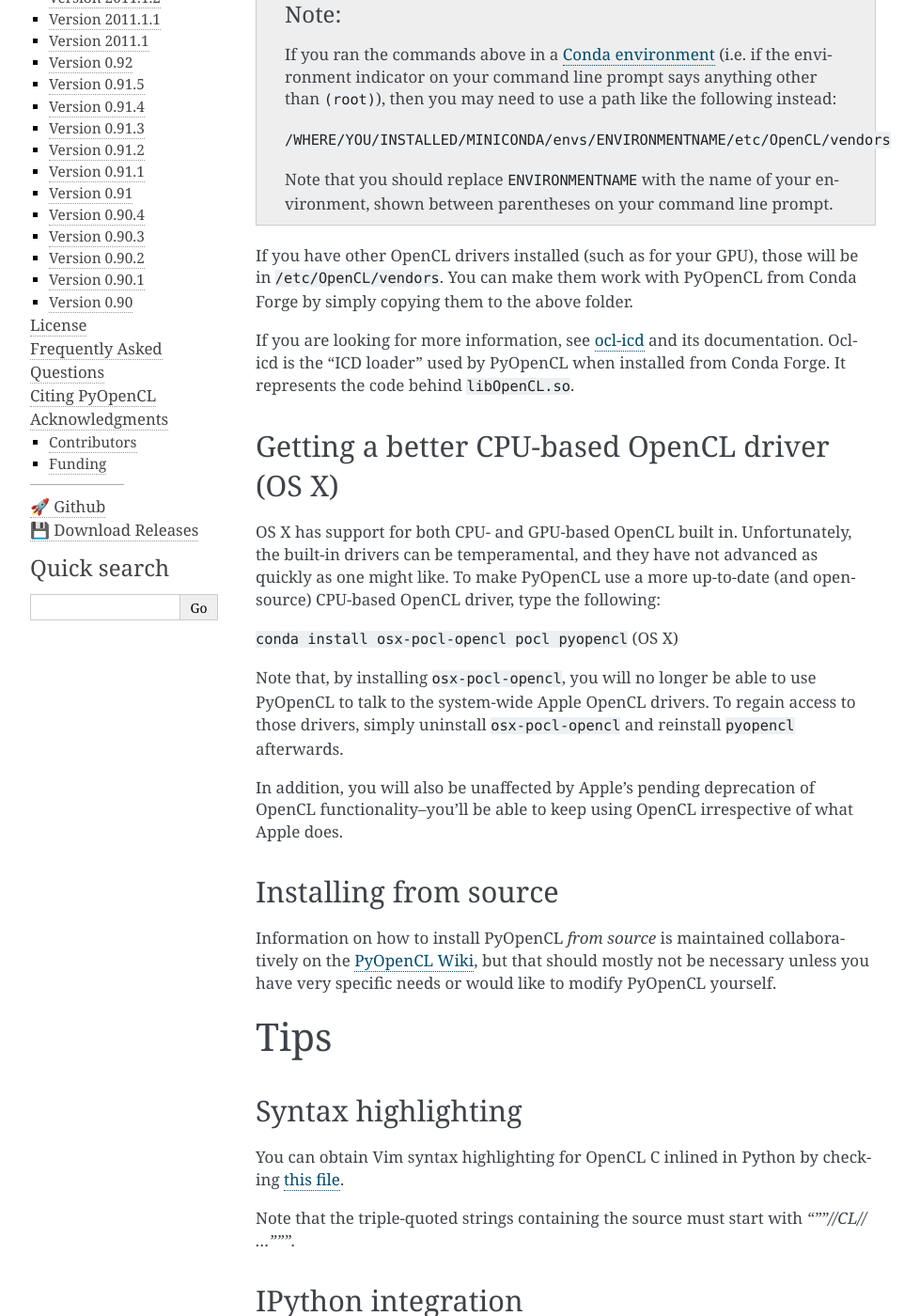
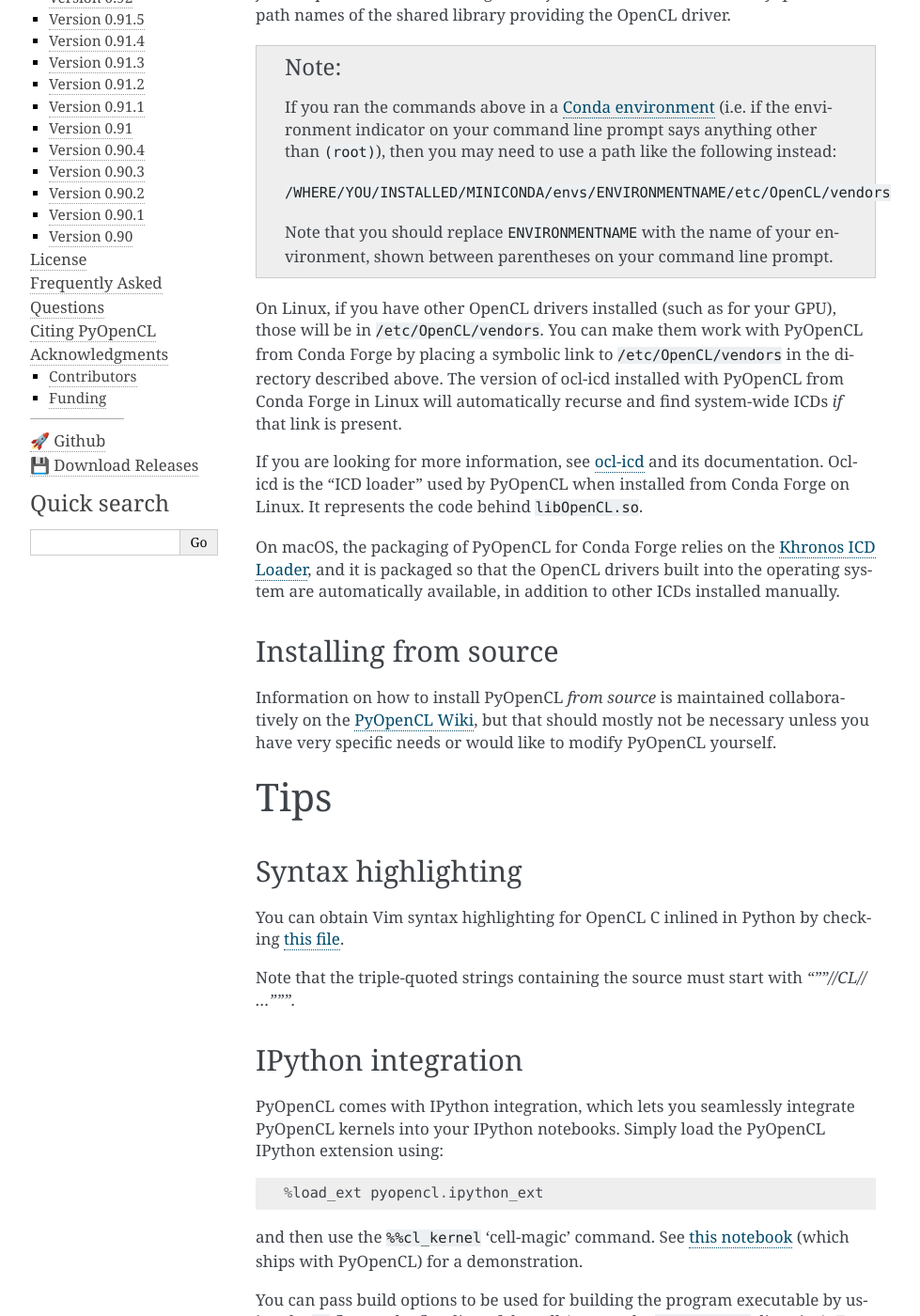
Before and after one commit to inducer/pyopencl, a Sphinx documentation site: the page built from doc/misc.rst, in a window 1280 px wide and 1400 px high, scrolled down 1468 px. Shown: the whole window at 94% size, without its empty margins (148-1127 px from the left). Built offline with Sphinx 7.4.7, drawn with Linux system fonts in a browser that asks for light colours; some of the changed text lies outside the part shown.

Commit message:
Fix pyopencl install docs for ICD-based packaging in Conda Forge

```diff
--- a/doc/misc.rst
+++ b/doc/misc.rst
@@ -1,12 +1,15 @@
 Installation
 ============
+
+Installing from Conda Forge
+---------------------------
 
 By far the easiest way to install PyOpenCL is to use the packages available in
 `Conda Forge <https://conda-forge.org/>`_. Conda Forge is a repository of
 community-maintained packages for the `Conda <https://conda.io/docs/>`_
 package manager.
 
-On Linux and OS X, the following set of instructions should work:
+On Linux or OS X, the following set of instructions should work:
 
 #.  Install a version of `miniconda <https://conda.io/miniconda.html>`_
     that fits your system. Both Python 2 and Python 3 work.
@@ -37,20 +40,20 @@ with PyOpenCL from Conda Forge.
 
 It is important to note that OpenCL is not restricted to GPUs. In fact, no special
 hardware is required to use OpenCL for computation--your existing CPU is enough.
-On Linux, type:
+On Linux or macOS, type:
 
 #.  ``conda install pocl``
 
 to install a CPU-based OpenCL driver. On Windows, you may install e.g.
 the `CPU OpenCL driver from Intel <https://software.intel.com/en-us/articles/opencl-drivers#latest_CPU_runtime>`_.
-OS X has support for OpenCL built into the operating system and does not need
-additional software to run code based on PyOpenCL (but see below).
+On macOS, pocl can offer a marked robustness (and, sometimes, performance)
+improvement over the OpenCL drivers built into the operating system.
 
 You are now ready to run code based on PyOpenCL, such as the `code
 examples <https://github.com/inducer/pyopencl/tree/master/examples>`_.
 
-Using vendor-supplied OpenCL drivers (Linux)
---------------------------------------------
+Using vendor-supplied OpenCL drivers (mainly on Linux)
+^^^^^^^^^^^^^^^^^^^^^^^^^^^^^^^^^^^^^^^^^^^^^^^^^^^^^^
 
 The instructions above help you get a basic OpenCL environment going that
 will work independently of whether you have specialized hardware (such as GPUs
@@ -76,33 +79,21 @@ qualified path names of the shared library providing the OpenCL driver.
     Note that you should replace ``ENVIRONMENTNAME`` with the name of your environment,
     shown between parentheses on your command line prompt.
 
-If you have other OpenCL drivers installed (such as for your GPU), those will be
+On Linux, if you have other OpenCL drivers installed (such as for your GPU), those will be
 in :file:`/etc/OpenCL/vendors`. You can make them work with PyOpenCL from Conda Forge
-by simply copying them to the above folder.
+by placing a symbolic link to :file:`/etc/OpenCL/vendors` in the directory described
+above. The version of ocl-icd installed with PyOpenCL from Conda Forge in Linux will
+automatically recurse and find system-wide ICDs *if* that link is present.
 
 If you are looking for more information, see `ocl-icd
 <https://github.com/OCL-dev/ocl-icd>`_ and its documentation. Ocl-icd is the
-"ICD loader" used by PyOpenCL when installed from Conda Forge. It represents the
-code behind :file:`libOpenCL.so`.
+"ICD loader" used by PyOpenCL when installed from Conda Forge on Linux.
+It represents the code behind :file:`libOpenCL.so`.
 
-Getting a better CPU-based OpenCL driver (OS X)
------------------------------------------------
-
-OS X has support for both CPU- and GPU-based OpenCL built in. Unfortunately,
-the built-in drivers can be temperamental, and they have not advanced as quickly
-as one might like. To make PyOpenCL use a more up-to-date (and open-source)
-CPU-based OpenCL driver, type the following:
-
-``conda install osx-pocl-opencl pocl pyopencl`` (OS X)
-
-Note that, by installing ``osx-pocl-opencl``, you will no longer be able to
-use PyOpenCL to talk to the system-wide Apple OpenCL drivers. To regain access
-to those drivers, simply uninstall ``osx-pocl-opencl`` and reinstall ``pyopencl``
-afterwards.
-
-In addition, you will also be unaffected by Apple's pending deprecation of
-OpenCL functionality--you'll be able to keep using OpenCL irrespective of what
-Apple does.
+On macOS, the packaging of PyOpenCL for Conda Forge relies on the
+`Khronos ICD Loader <https://github.com/KhronosGroup/OpenCL-ICD-Loader>`_,
+and it is packaged so that the OpenCL drivers built into the operating system
+are automatically available, in addition to other ICDs installed manually.
 
 Installing from source
 ----------------------
```
